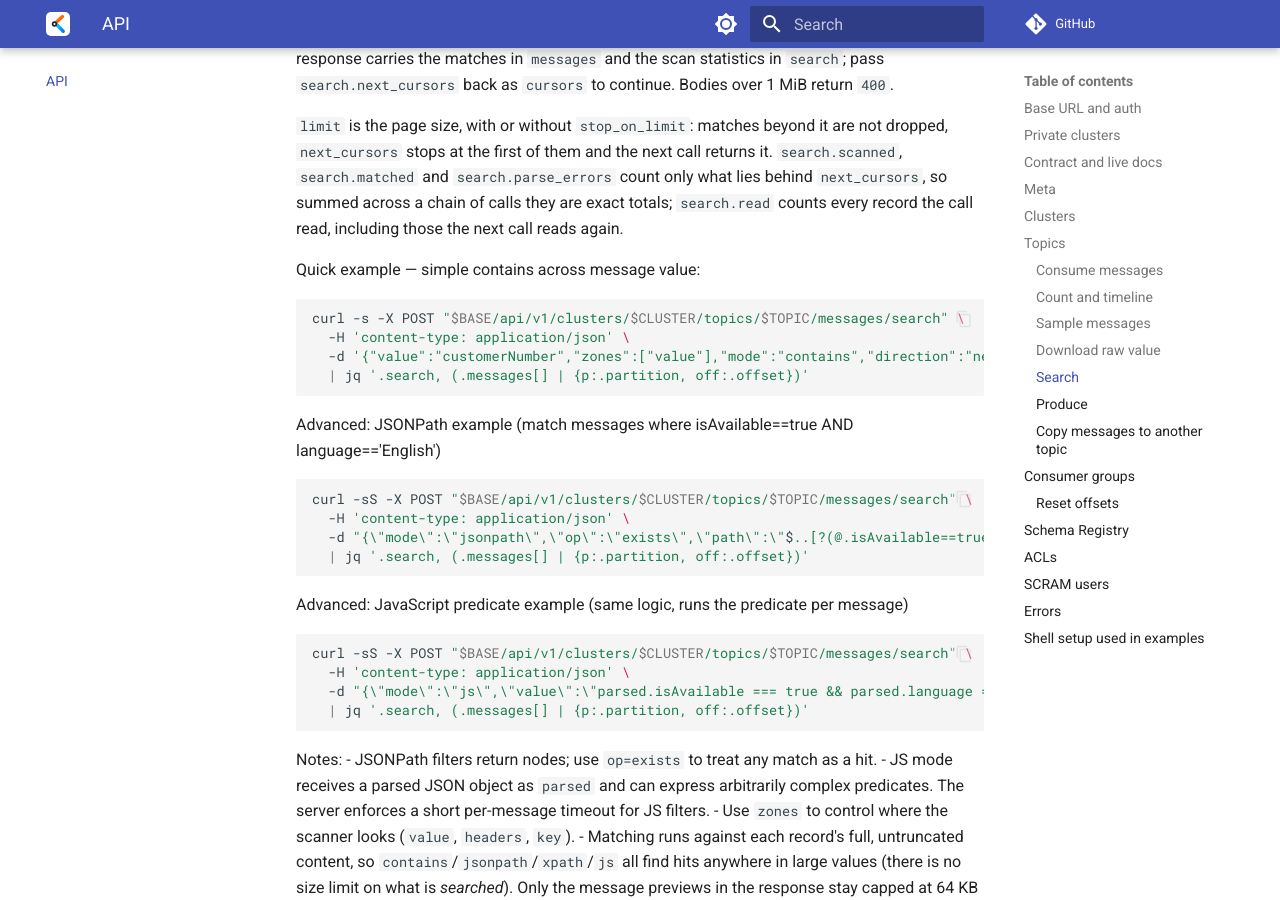
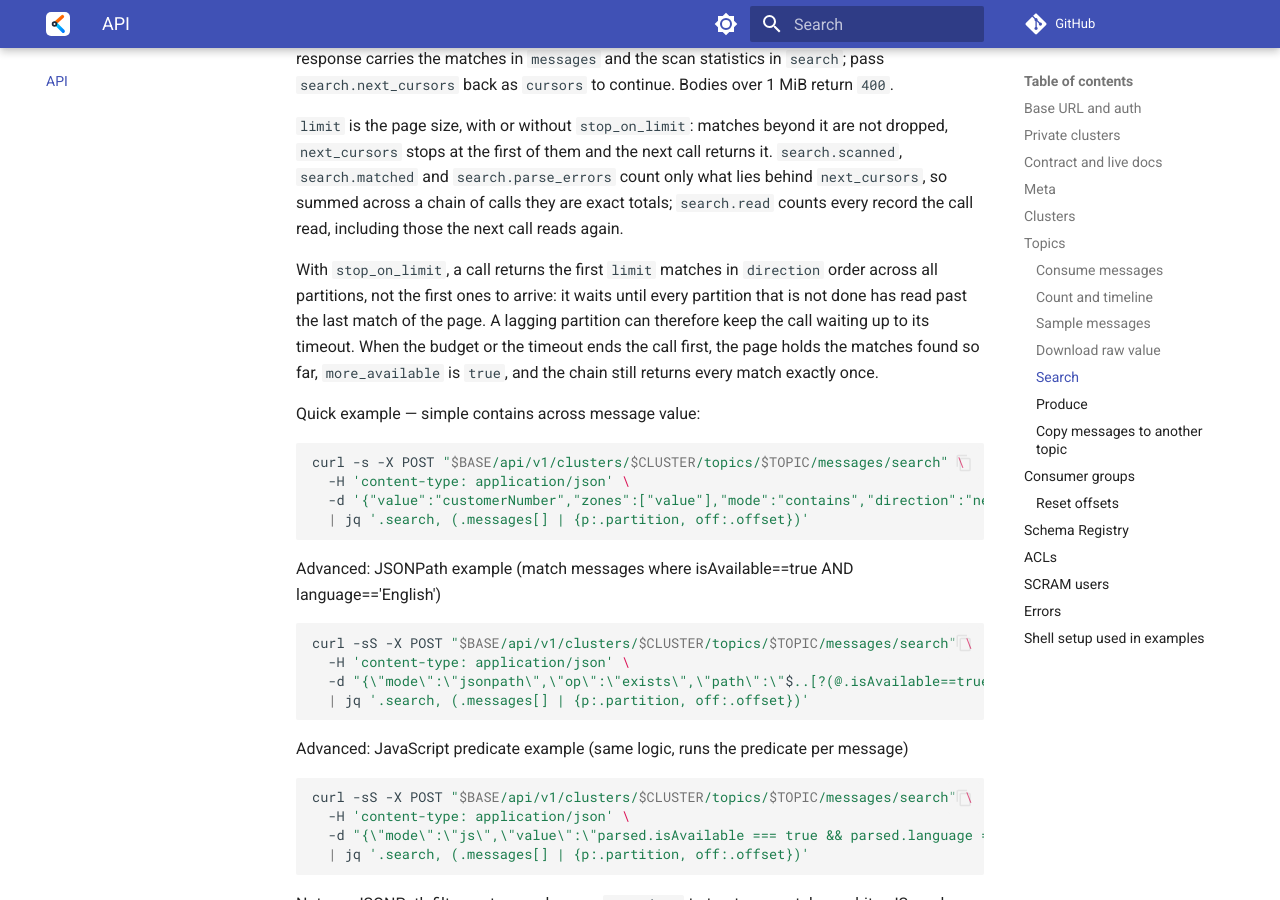
Before and after one commit to FinkeFlo/kafkito, an MkDocs documentation site: the page built from docs/API.md, in a window 1280 px wide and 900 px high, scrolled down 6566 px. Built offline with MkDocs 1.6.1 and Material for MkDocs 9.7.7, drawn with Linux system fonts in a browser that asks for light colours; comment, search, counter and statistics services are not loaded.

Commit message:
docs(api): say that stop_on_limit returns the first matches in order
The stop_on_limit description said the call returns as soon as limit
matches were found. It now returns the first limit matches in the search
direction and can wait for a lagging partition up to its timeout. The
description, the generated files and docs/API.md say so.

Refs #110

Signed-off-by: FinkeFlo <5244525+FinkeFlo@users.noreply.github.com>

```diff
--- a/docs/API.md
+++ b/docs/API.md
@@ -293,6 +293,14 @@ returns it. `search.scanned`, `search.matched` and `search.parse_errors` count
 only what lies behind `next_cursors`, so summed across a chain of calls they
 are exact totals; `search.read` counts every record the call read, including
 those the next call reads again.
+
+With `stop_on_limit`, a call returns the first `limit` matches in `direction`
+order across all partitions, not the first ones to arrive: it waits until
+every partition that is not done has read past the last match of the page.
+A lagging partition can therefore keep the call waiting up to its timeout.
+When the budget or the timeout ends the call first, the page holds the
+matches found so far, `more_available` is `true`, and the chain still returns
+every match exactly once.
 
 Quick example — simple contains across message value:
 
```
Also changed, not shown: 3 other files.
